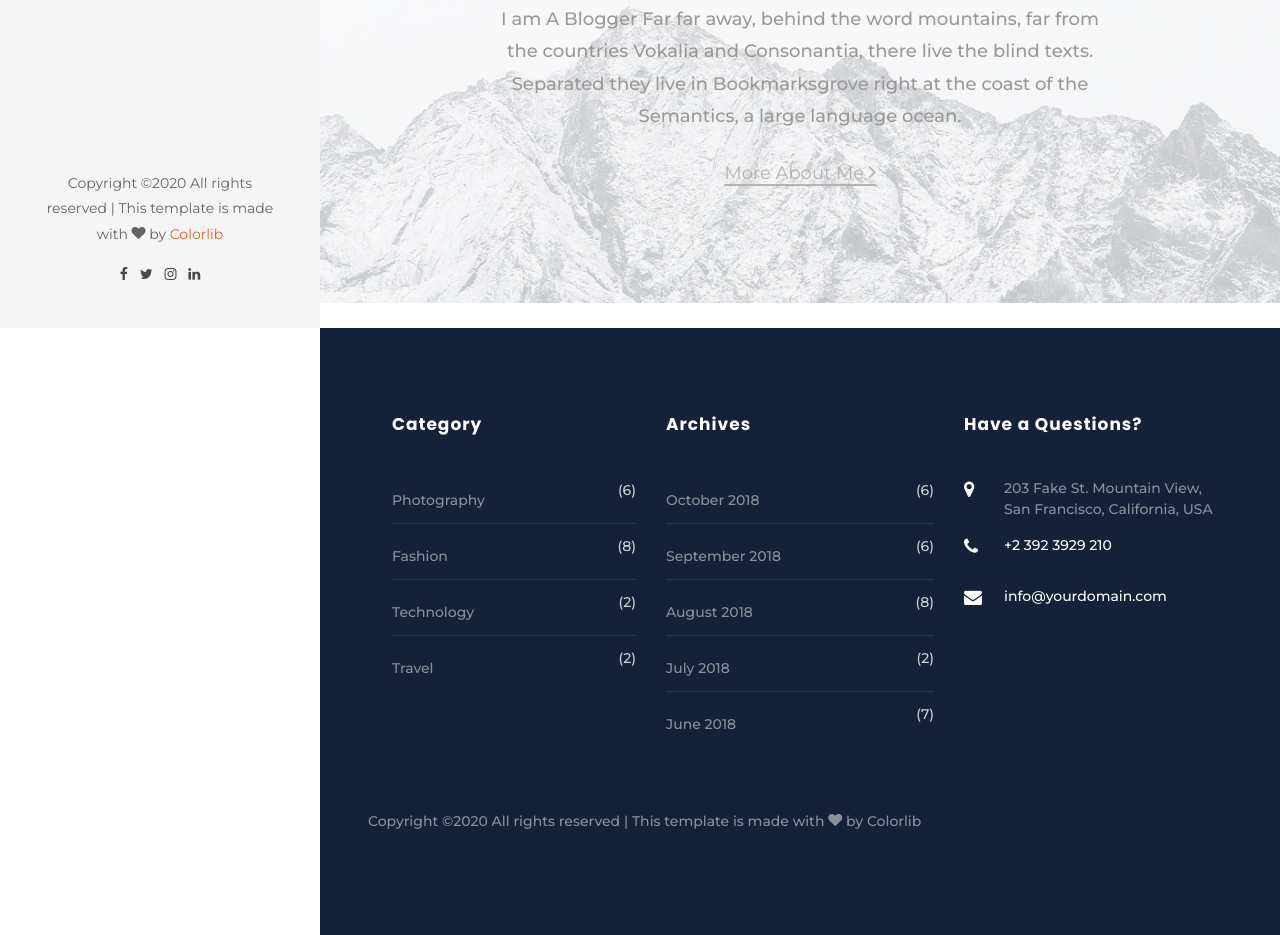
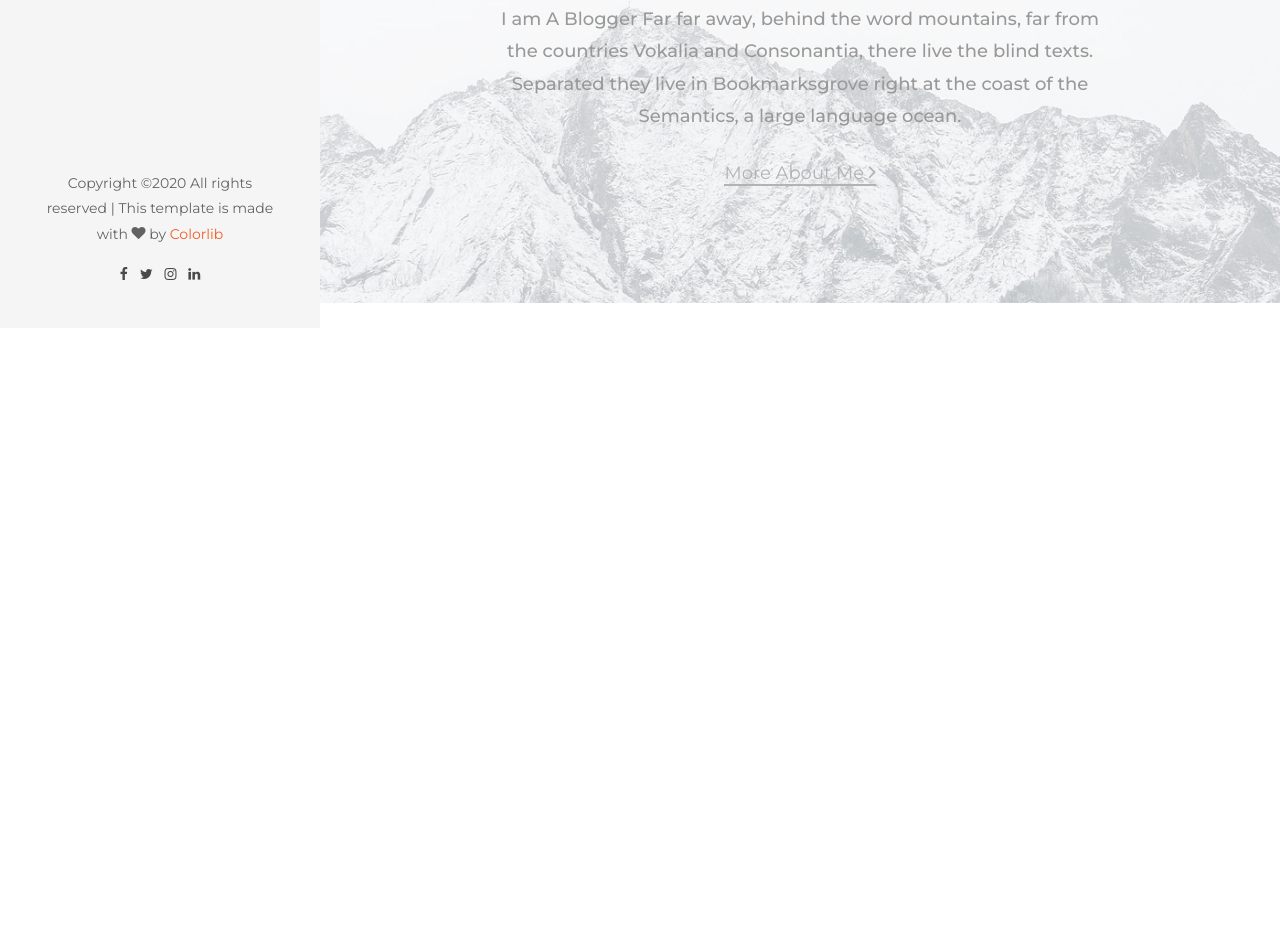
Before and after one commit to ridwansswnto/test-template, a plain HTML site: page index.html in a window 1280 px wide. Shown: the part 472-1407 px from the top of the page. After the commit the page ends 800 px from the top, so only its background shows below. Drawn offline with Linux system fonts and the light colour scheme; some packages are replaced by stand-ins of ours; no server answers; files whose address does not match are found by name.

Commit message:
edit index.hmlt

```diff
--- a/index.html
+++ b/index.html
@@ -70,55 +70,6 @@
 					</div>
 				</div>
 			</div>
-    <footer class="ftco-footer ftco-bg-dark ftco-section">
-      <div class="container px-md-5">
-        <div class="row mb-5">
-          <div class="col-md">
-            <div class="ftco-footer-widget mb-4 ml-md-4">
-              <h2 class="ftco-heading-2">Category</h2>
-              <ul class="list-unstyled categories">
-                <li><a href="#">Photography <span>(6)</span></a></li>
-                <li><a href="#">Fashion <span>(8)</span></a></li>
-                <li><a href="#">Technology <span>(2)</span></a></li>
-                <li><a href="#">Travel <span>(2)</span></a></li>
-              </ul>
-            </div>
-          </div>
-          <div class="col-md">
-             <div class="ftco-footer-widget mb-4">
-              <h2 class="ftco-heading-2">Archives</h2>
-              <ul class="list-unstyled categories">
-              	<li><a href="#">October 2018 <span>(6)</span></a></li>
-                <li><a href="#">September 2018 <span>(6)</span></a></li>
-                <li><a href="#">August 2018 <span>(8)</span></a></li>
-                <li><a href="#">July 2018 <span>(2)</span></a></li>
-                <li><a href="#">June 2018 <span>(7)</span></a></li>
-              </ul>
-            </div>
-          </div>
-          <div class="col-md">
-            <div class="ftco-footer-widget mb-4">
-            	<h2 class="ftco-heading-2">Have a Questions?</h2>
-            	<div class="block-23 mb-3">
-	              <ul>
-	                <li><span class="icon icon-map-marker"></span><span class="text">203 Fake St. Mountain View, San Francisco, California, USA</span></li>
-	                <li><a href="#"><span class="icon icon-phone"></span><span class="text">+2 392 3929 210</span></a></li>
-	                <li><a href="#"><span class="icon icon-envelope"></span><span class="text">info@yourdomain.com</span></a></li>
-	              </ul>
-	            </div>
-            </div>
-          </div>
-        </div>
-        <div class="row">
-          <div class="col-md-12">
-
-            <p><!-- Link back to Colorlib can't be removed. Template is licensed under CC BY 3.0. -->
-  Copyright &copy;<script>document.write(new Date().getFullYear());</script> All rights reserved | This template is made with <i class="icon-heart" aria-hidden="true"></i> by <a href="https://colorlib.com" target="_blank">Colorlib</a>
-  <!-- Link back to Colorlib can't be removed. Template is licensed under CC BY 3.0. --></p>
-          </div>
-        </div>
-      </div>
-    </footer>
 		</div><!-- END COLORLIB-MAIN -->
 	</div><!-- END COLORLIB-PAGE -->
 
```
